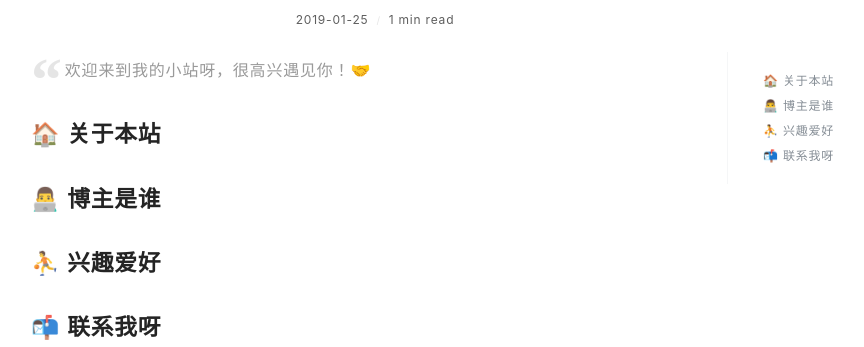
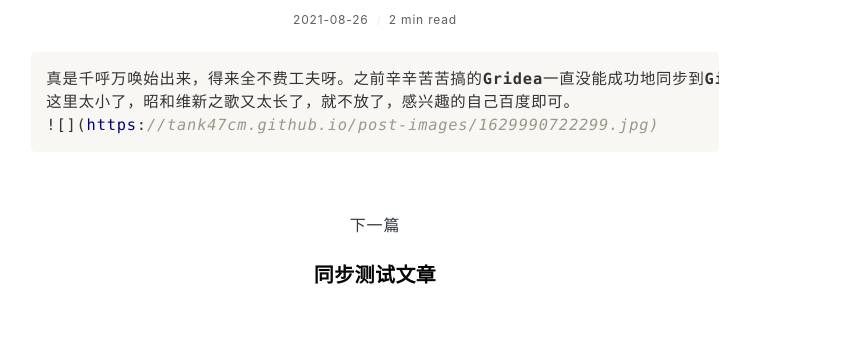
Before and after one commit to tank47cm/tank47cm.github.io, a plain HTML site: page post/2021-nian-8-yue-26-ri/index.html in a window 1280 px wide. Shown: the part 533-880 px from the top of the page, without its empty margins (265-1129 px from the left). Drawn offline with nearby package versions, Linux system fonts and the light colour scheme; a web font is replaced by a local one.

Commit message:
update from gridea: 2021-08-26 23:12:21

```diff
--- a/post/about/index.html
+++ b/post/2021-nian-8-yue-26-ri/index.html
@@ -2,23 +2,16 @@
   <head>
     <meta charset="utf-8" />
 <meta name="viewport" content="width=device-width, initial-scale=1" />
-<title>关于 | Gridea</title>
-<link rel="shortcut icon" href="https://tank47cm.github.io/favicon.ico?v=1629976456268">
+<title>2021年8月26日 | Gridea</title>
+<link rel="shortcut icon" href="https://tank47cm.github.io/favicon.ico?v=1629990735205">
 <link href="https://cdn.jsdelivr.net/npm/remixicon@2.3.0/fonts/remixicon.css" rel="stylesheet">
 <link rel="stylesheet" href="https://tank47cm.github.io/styles/main.css">
-<link rel="alternate" type="application/atom+xml" title="关于 | Gridea - Atom Feed" href="https://tank47cm.github.io/atom.xml">
+<link rel="alternate" type="application/atom+xml" title="2021年8月26日 | Gridea - Atom Feed" href="https://tank47cm.github.io/atom.xml">
 <link rel="stylesheet" href="https://fonts.googleapis.com/css?family=Droid+Serif:400,700">
 
 
 
-    <meta name="description" content="
-欢迎来到我的小站呀，很高兴遇见你！🤝
-
-🏠 关于本站
-👨‍💻 博主是谁
-⛹ 兴趣爱好
-📬 联系我呀
-..." />
+    <meta name="description" content="真是千呼万唤始出来，得来全不费工夫呀。之前辛辛苦苦搞的Gridea一直没能成功地同步到GitHub.io上去，结果到了今天突发奇想同步了一下就成功了，真的让人有些无言。今天和妈妈一起看了二二六兵变这部日本电影，讲的是1936.2.26日那些..." />
     <meta name="keywords" content="" />
     <link rel="stylesheet" href="https://cdnjs.cloudflare.com/ajax/libs/KaTeX/0.10.0/katex.min.css">
     <script src="https://cdn.bootcss.com/highlight.js/9.12.0/highlight.min.js"></script>
@@ -28,7 +21,7 @@
       <div class="main-content">
         <div class="site-header">
   <a href="https://tank47cm.github.io">
-  <img class="avatar" src="https://tank47cm.github.io/images/avatar.png?v=1629976456268" alt="">
+  <img class="avatar" src="https://tank47cm.github.io/images/avatar.png?v=1629990735205" alt="">
   </a>
   <h1 class="site-title">
     Gridea
@@ -81,46 +74,41 @@
         <div class="post-detail">
           <article class="post">
             <h2 class="post-title">
-              关于
+              2021年8月26日
             </h2>
             <div class="post-info">
               <span>
-                2019-01-25
+                2021-08-26
               </span>
               <span>
-                1 min read
+                2 min read
               </span>
 
             </div>
 
             <div class="post-content-wrapper">
               <div class="post-content">
-                <blockquote>
-<p>欢迎来到我的小站呀，很高兴遇见你！🤝</p>
-</blockquote>
-<h2 id="关于本站">🏠 关于本站</h2>
-<h2 id="博主是谁">👨‍💻 博主是谁</h2>
-<h2 id="兴趣爱好">⛹ 兴趣爱好</h2>
-<h2 id="联系我呀">📬 联系我呀</h2>
+                <pre><code>真是千呼万唤始出来，得来全不费工夫呀。之前辛辛苦苦搞的Gridea一直没能成功地同步到GitHub.io上去，结果到了今天突发奇想同步了一下就成功了，真的让人有些无言。今天和妈妈一起看了二二六兵变这部日本电影，讲的是1936.2.26日那些时候日本发生的一场军事政变，最终以失败告终。在这之前是被贴吧的一张电影截图吸引过去的，图中的三浦友和饰演安藤，头上裹着头巾，上面写着尊皇讨奸四个大字。每次看到这种革命的场面总是让人心潮澎湃，这让我想到了贴吧的另一幅图，女人以为男人醒来最希望看到的是她的容颜，但其实是列宁在发动群众的革命场面。我想，这也许是更为崇高的一种理想吧，不是每个人都希望看到革命带来的动乱和不稳定，但是绝大多数人都希望能够为更高的理想做些什么。夜已深，多说无益，最后以一首昭和维新之歌送个大家吧，祝好梦！
+这里太小了，昭和维新之歌又太长了，就不放了，感兴趣的自己百度即可。
+![](https://tank47cm.github.io/post-images/1629990722299.jpg)</code></pre>
 
               </div>
               <div class="toc-container">
-                <ul class="markdownIt-TOC">
-<li>
-<ul>
-<li><a href="#%E5%85%B3%E4%BA%8E%E6%9C%AC%E7%AB%99">🏠 关于本站</a></li>
-<li><a href="#%E5%8D%9A%E4%B8%BB%E6%98%AF%E8%B0%81">👨‍💻 博主是谁</a></li>
-<li><a href="#%E5%85%B4%E8%B6%A3%E7%88%B1%E5%A5%BD">⛹ 兴趣爱好</a></li>
-<li><a href="#%E8%81%94%E7%B3%BB%E6%88%91%E5%91%80">📬 联系我呀</a></li>
-</ul>
-</li>
-</ul>
 
               </div>
             </div>
           </article>
         </div>
 
+
+          <div class="next-post">
+            <div class="next">下一篇</div>
+            <a href="https://tank47cm.github.io/post/tong-bu-ce-shi-wen-zhang/">
+              <h3 class="post-title">
+                同步测试文章
+              </h3>
+            </a>
+          </div>
 
 
 
```
Also changed, not shown: archives/index.html (+13 -2 lines), atom.xml (+12 -1 lines), index.html (+21 -2 lines), post/hello-gridea/index.html (+2 -2 lines), post/tong-bu-ce-shi-wen-zhang/index.html (+2 -2 lines), tag/G1rMtGen-/index.html (+2 -2 lines), tags/index.html (+2 -2 lines), post-images/1629990722299.jpg (added).
